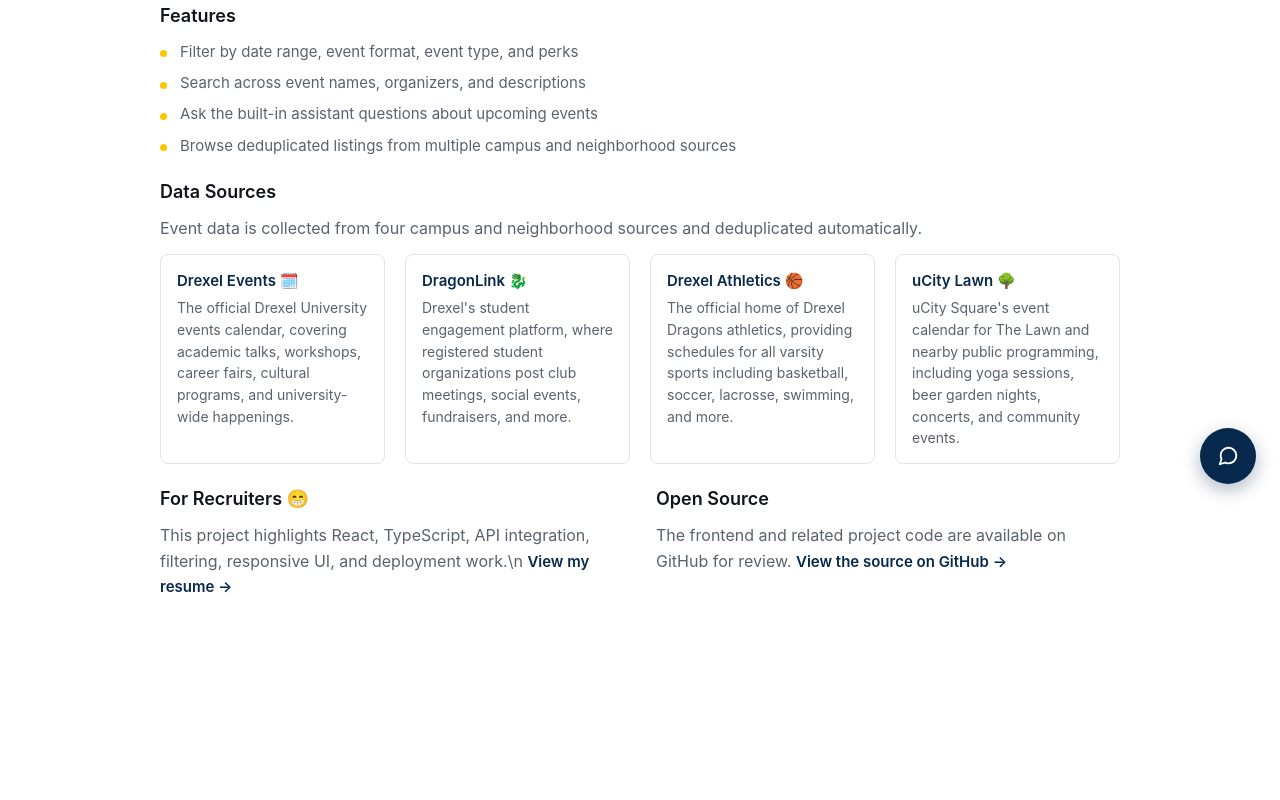
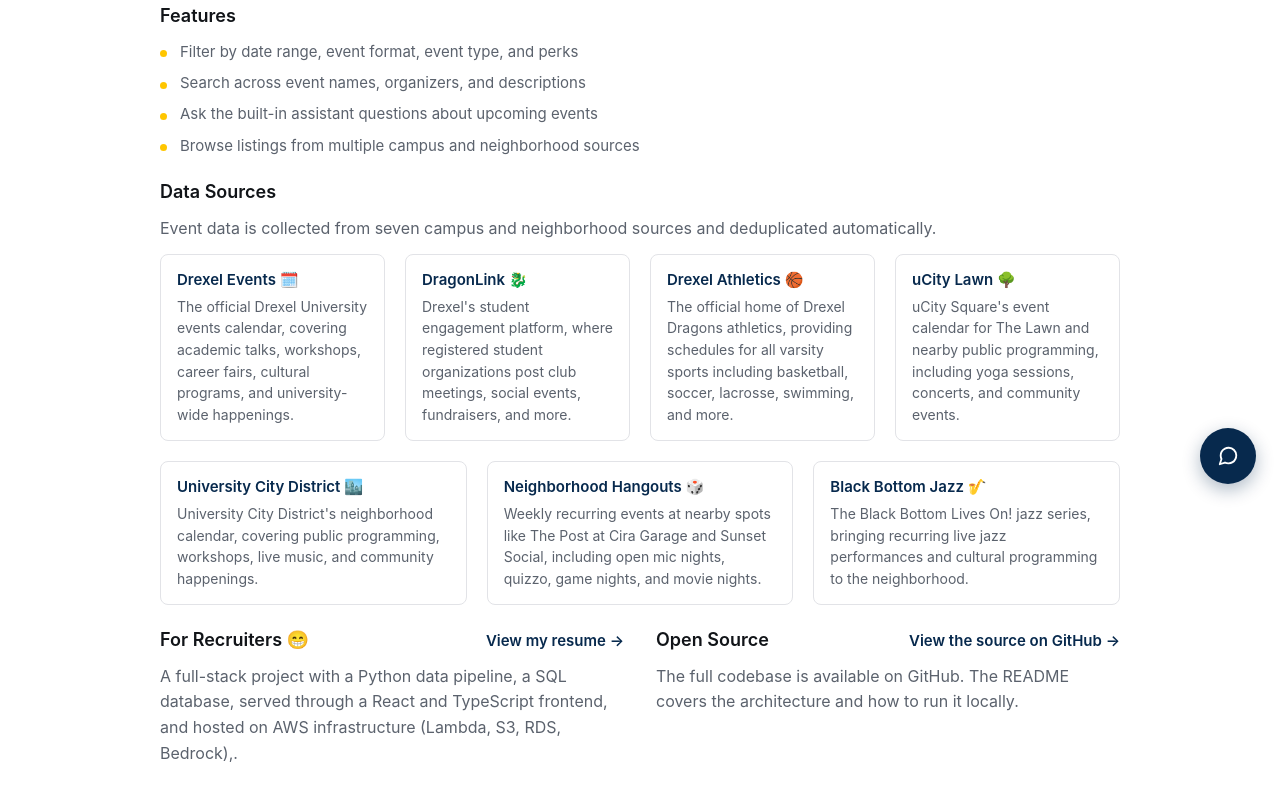
Before and after one commit to toomeem/drexel-event-directory, a React (Vite) app in the folder frontend/: page /about in a window 1280 px wide. Shown: the part 292-1092 px from the top of the page. Before the commit the page ends 932 px from the top, so only its background shows below. Built offline with nearby package versions, Linux system fonts and the light colour scheme.

Commit message:
updated "About" page and Readme

```diff
--- a/frontend/src/components/EventFilterBar.tsx
+++ b/frontend/src/components/EventFilterBar.tsx
@@ -273,7 +273,7 @@
                                 [
                                     {key: "foodRelated", label: "Food Related🍔"},
                                     {key: "popular", label: "Popular🔥"},
-                                    {key: "recurring", label: "Recurring 🗘"},
+                                    {key: "recurring", label: "Recurring 🔁"},
                                     {key: "forNewStudents", label: "For New Students🎉"},
                                     {key: "onCampus", label: "On Campus📍"},
                                 ] as { key: keyof AppliedFilters; label: string }[]
--- a/frontend/src/pages/AboutPage.tsx
+++ b/frontend/src/pages/AboutPage.tsx
@@ -21,7 +21,25 @@
         name: "uCity Lawn 🌳",
         url: "https://ucitysquare.com/events/month/",
         description:
-            "uCity Square's event calendar for The Lawn and nearby public programming, including yoga sessions, beer garden nights, concerts, and community events.",
+            "uCity Square's event calendar for The Lawn and nearby public programming, including yoga sessions, concerts, and community events.",
+    },
+    {
+        name: "University City District 🏙️",
+        url: "https://www.universitycity.org/events",
+        description:
+            "University City District's neighborhood calendar, covering public programming, workshops, live music, and community happenings.",
+    },
+    {
+        name: "Neighborhood Hangouts 🎲",
+        url: "https://www.thepostphl.com/",
+        description:
+            "Weekly recurring events at nearby spots like The Post at Cira Garage and Sunset Social, including open mic nights, quizzo, game nights, and movie nights.",
+    },
+    {
+        name: "Black Bottom Jazz 🎷",
+        url: "https://blackbottomjazz.org/",
+        description:
+            "The Black Bottom Lives On! jazz series, bringing recurring live jazz performances and cultural programming to the neighborhood.",
     },
 ];
 
@@ -29,7 +47,7 @@
     "Filter by date range, event format, event type, and perks",
     "Search across event names, organizers, and descriptions",
     "Ask the built-in assistant questions about upcoming events",
-    "Browse deduplicated listings from multiple campus and neighborhood sources",
+    "Browse listings from multiple campus and neighborhood sources",
 ];
 
 export function AboutPage() {
@@ -58,8 +76,8 @@
             <section className="about-page__section">
                 <h2 className="about-page__section-title">Data Sources</h2>
                 <p className="about-page__body">
-                    Event data is collected from four campus and neighborhood sources
-                    and deduplicated automatically.
+                    Event data is collected from seven campus and neighborhood
+                    sources and deduplicated automatically.
                 </p>
                 <ul className="about-page__source-list">
                     {SOURCES.map((source) => (
@@ -68,11 +86,15 @@
                                 href={source.url}
                                 target="_blank"
                                 rel="noopener noreferrer"
-                                className="about-page__source-name"
+                                className="about-page__source-link"
                             >
-                                {source.name}
+                                <span className="about-page__source-name">
+                                    {source.name}
+                                </span>
+                                <span className="about-page__source-desc">
+                                    {source.description}
+                                </span>
                             </a>
-                            <p className="about-page__source-desc">{source.description}</p>
                         </li>
                     ))}
                 </ul>
@@ -80,10 +102,8 @@
 
             <div className="about-page__row">
                 <section className="about-page__section">
-                    <h2 className="about-page__section-title">For Recruiters 😁</h2>
-                    <p className="about-page__body">
-                        This project highlights React, TypeScript, API integration,
-                        filtering, responsive UI, and deployment work.\n{" "}
+                    <div className="about-page__section-header">
+                        <h2 className="about-page__section-title">For Recruiters 😁</h2>
                         <a
                             href="https://drexel-events-general-bucket-034584778101-us-east-1-an.s3.us-east-1.amazonaws.com/resume_V3.pdf"
                             target="_blank"
@@ -93,14 +113,18 @@
                             View my resume
                             <span aria-hidden="true"> -&gt;</span>
                         </a>
+                    </div>
+                    <p className="about-page__body">
+                        A full-stack project with a Python data pipeline, a
+                        SQL database, served through a React and
+                        TypeScript frontend, and hosted on AWS infrastructure (Lambda, S3,
+                        RDS, Bedrock),.
                     </p>
                 </section>
 
                 <section className="about-page__section">
-                    <h2 className="about-page__section-title">Open Source</h2>
-                    <p className="about-page__body">
-                        The frontend and related project code are available on GitHub for
-                        review.{" "}
+                    <div className="about-page__section-header">
+                        <h2 className="about-page__section-title">Open Source</h2>
                         <a
                             href="https://github.com/toomeem/drexel-event-directory/"
                             target="_blank"
@@ -110,6 +134,10 @@
                             View the source on GitHub
                             <span aria-hidden="true"> -&gt;</span>
                         </a>
+                    </div>
+                    <p className="about-page__body">
+                        The full codebase is available on GitHub. The README covers the architecture and
+                        how to run it locally.
                     </p>
                 </section>
             </div>
--- a/frontend/src/styles/index.css
+++ b/frontend/src/styles/index.css
@@ -1174,6 +1174,18 @@
     color: var(--color-text);
 }
 
+.about-page__section-header {
+    display: flex;
+    align-items: baseline;
+    justify-content: space-between;
+    gap: 16px;
+    flex-wrap: wrap;
+}
+
+.about-page__section-header .about-page__section-title {
+    margin: 0 0 12px;
+}
+
 .about-page__feature-list {
     margin: 0;
     padding-left: 0;
@@ -1213,12 +1225,33 @@
 }
 
 .about-page__source-item {
-    flex: 1;
+    display: flex;
+    flex: 1 1 calc(25% - 15px);
     min-width: 180px;
+}
+
+.about-page__source-link {
+    display: flex;
+    flex-direction: column;
+    width: 100%;
     padding: 14px 16px;
     border: 1px solid var(--color-border);
     border-radius: var(--radius-md);
     background: var(--color-surface);
+    text-decoration: none;
+    cursor: pointer;
+    transition: border-color 0.12s ease, box-shadow 0.12s ease,
+    transform 0.12s ease;
+}
+
+.about-page__source-link:hover {
+    box-shadow: 0 8px 24px rgba(17, 20, 24, 0.18);
+    transform: translateY(-2px);
+}
+
+.about-page__source-link:focus-visible {
+    outline: 2px solid var(--color-drexel-blue);
+    outline-offset: 2px;
 }
 
 .about-page__source-name {
@@ -1229,11 +1262,11 @@
     transition: color 0.12s ease;
 }
 
-.about-page__source-name:hover {
+a.about-page__source-name:hover {
     text-decoration: underline;
 }
 
-.about-page__source-name:focus-visible {
+a.about-page__source-name:focus-visible {
     outline: 2px solid var(--color-drexel-gold);
     outline-offset: 3px;
     border-radius: var(--radius-sm);
@@ -1400,9 +1433,14 @@
     background: var(--color-accent);
 }
 
-:root[data-theme="dark"] .about-page__source-item {
+:root[data-theme="dark"] .about-page__source-link {
     border-color: var(--color-border);
     background: var(--color-surface);
+}
+
+:root[data-theme="dark"] .about-page__source-link:hover {
+    box-shadow: 0 8px 24px rgba(255, 255, 255, 0.12);
+    transform: translateY(-2px);
 }
 
 :root[data-theme="dark"] .about-page__source-name {
```
Also changed, not shown: 2 other files (tests, documents, lock files or other folders).
